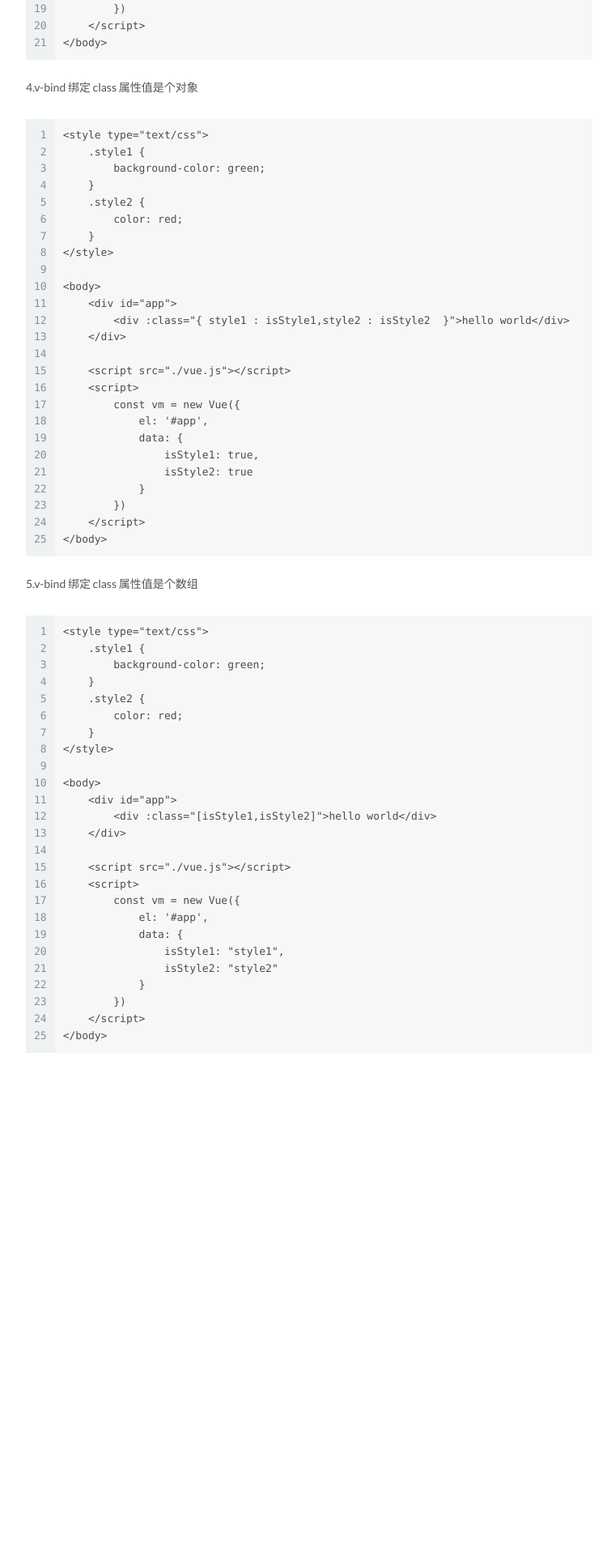
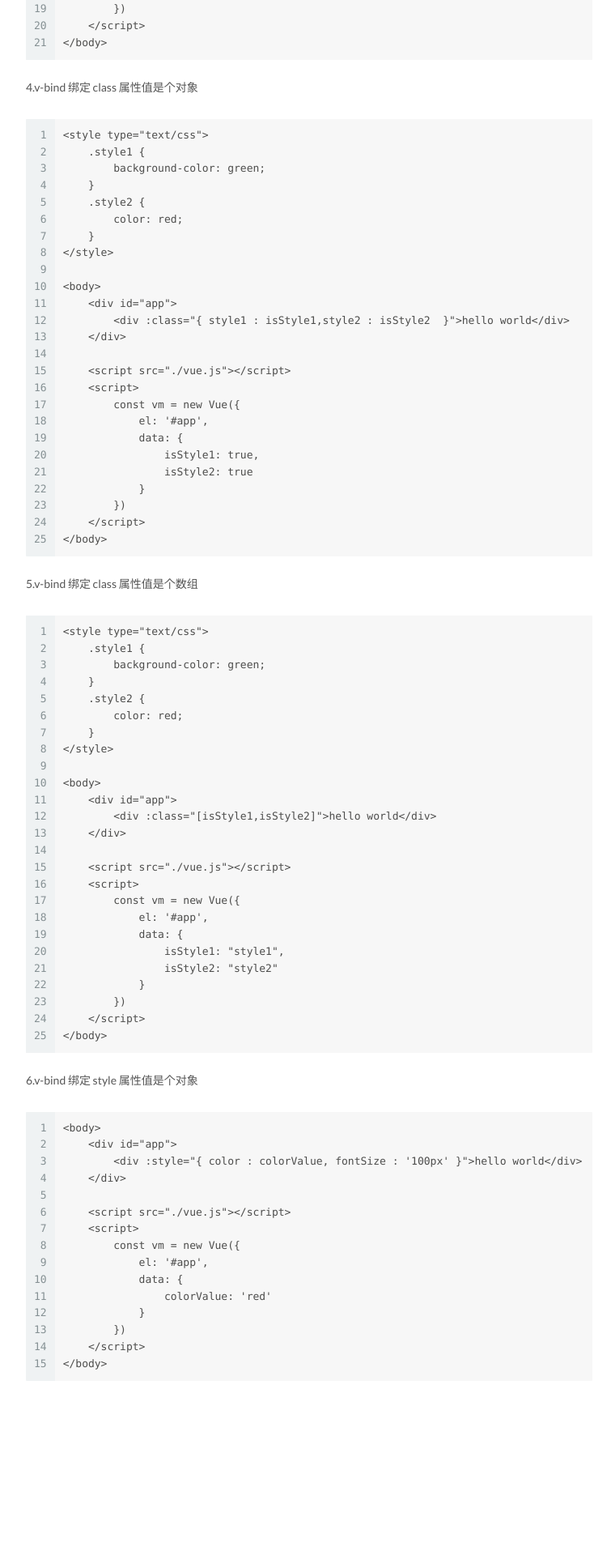
Before and after one commit to chuyibo/chuyibo.github.io, a Jekyll site: the page built from _posts/2021-01-27-Vue 学习笔记(二).md, in a window 1280 px wide. Shown: the part 4241-6156 px from the top of the page at 81% size, without its empty margins (258-1008 px from the left). Built offline with Jekyll 4.4.1, drawn with Linux system fonts in a browser that asks for light colours; before the commit the page ends 5751 px from its top, so only the background shows below that.

Commit message:
2021/01/28

````diff
--- a/_posts/2021-01-27-Vue 学习笔记(二).md
+++ b/_posts/2021-01-27-Vue 学习笔记(二).md
@@ -253,3 +253,23 @@ v-bind 指令作用于 class 和 style 属性时，vue 做了专门额增强。
     </script>
 </body>
 ```
+
+6.v-bind 绑定 style 属性值是个对象
+
+```
+<body>
+    <div id="app">
+        <div :style="{ color : colorValue, fontSize : '100px' }">hello world</div>
+    </div>
+
+    <script src="./vue.js"></script>
+    <script>
+        const vm = new Vue({
+            el: '#app',
+            data: {
+                colorValue: 'red'
+            }
+        })
+    </script>
+</body>
+```
````
